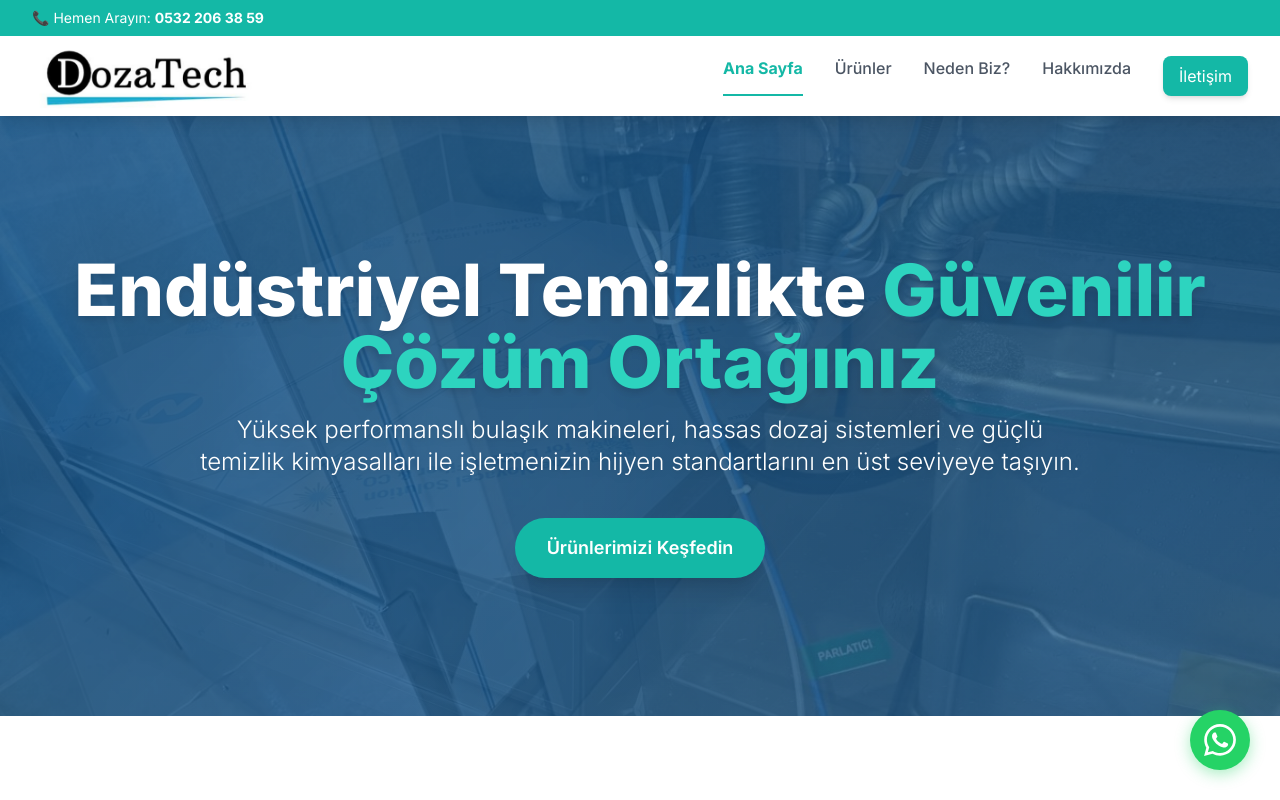
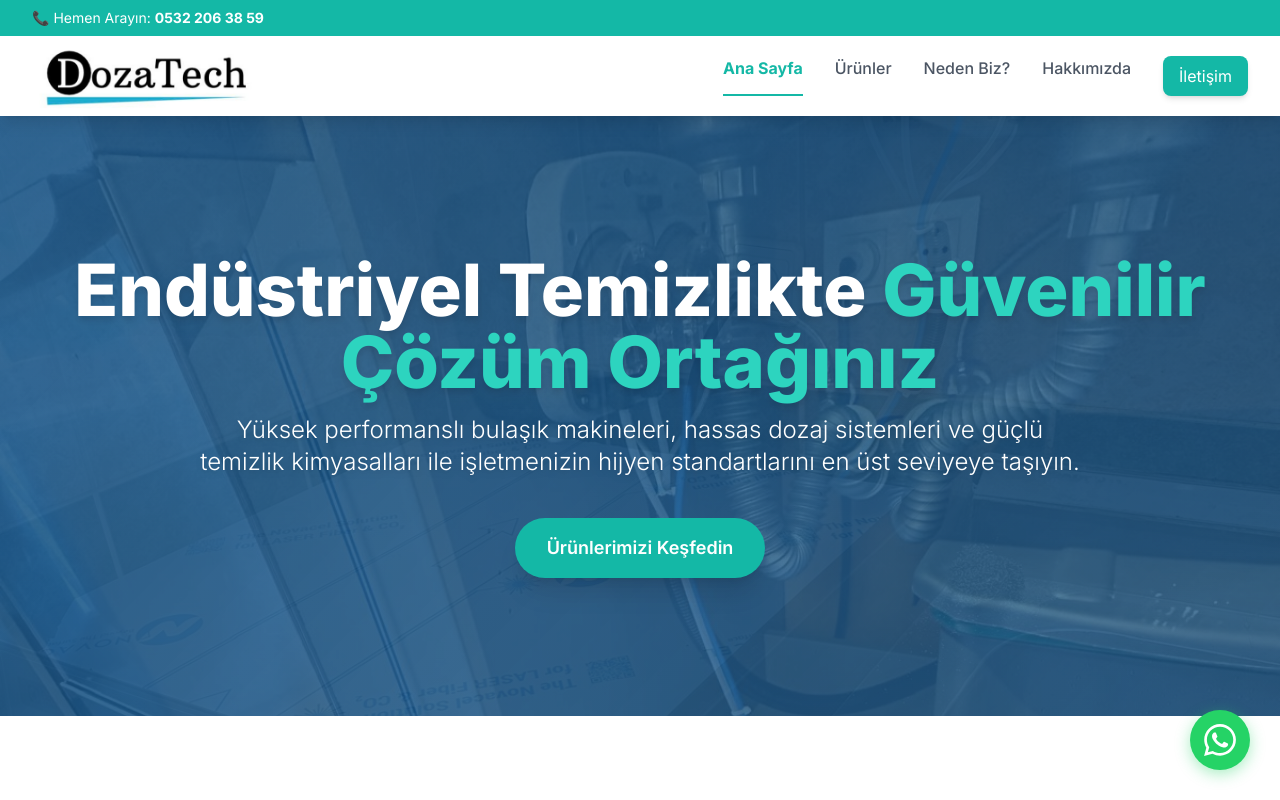
Before and after one commit to kagandms/Dozatech-Website, a plain HTML site: page index.html in a window 1280 px wide. Both pictures are taken after a click on the link 147 px from the left and 76 px from the top of the page. Shown: the top 800 px of the page. Drawn offline with nearby package versions, Linux system fonts and the light colour scheme.

Commit message:
🎯 Hero slideshow: her iki fotoğraf yukarı alındı (25%, 30%)

```diff
--- a/index.html
+++ b/index.html
@@ -273,12 +273,12 @@
 
         .hero-slide-1 {
             background-image: url('montaj1.jpeg');
-            background-position: center 45%;
+            background-position: center 25%;
         }
 
         .hero-slide-2 {
             background-image: url('montaj2.jpeg');
-            background-position: center center;
+            background-position: center 30%;
         }
 
         .hero-overlay {
```
